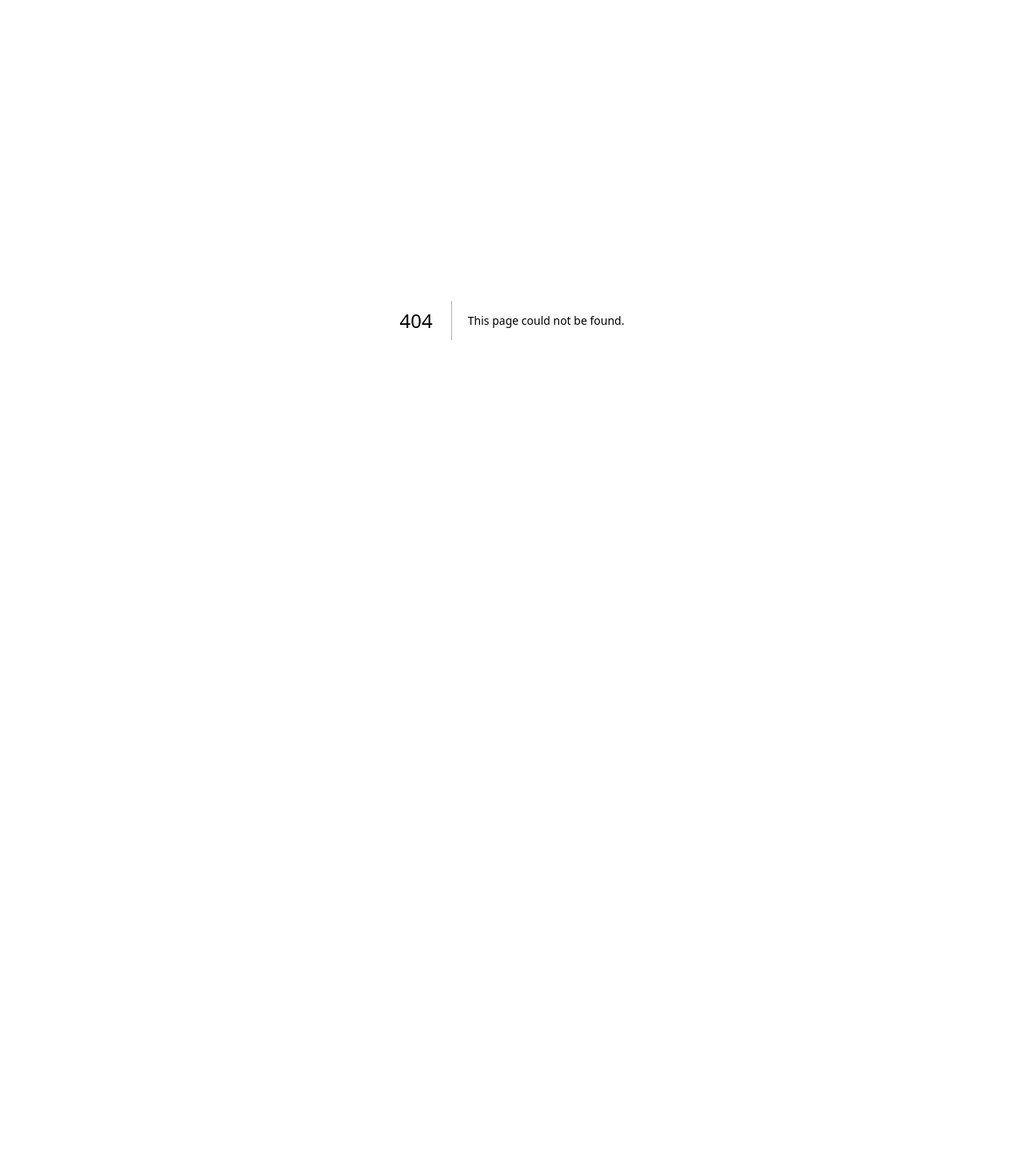
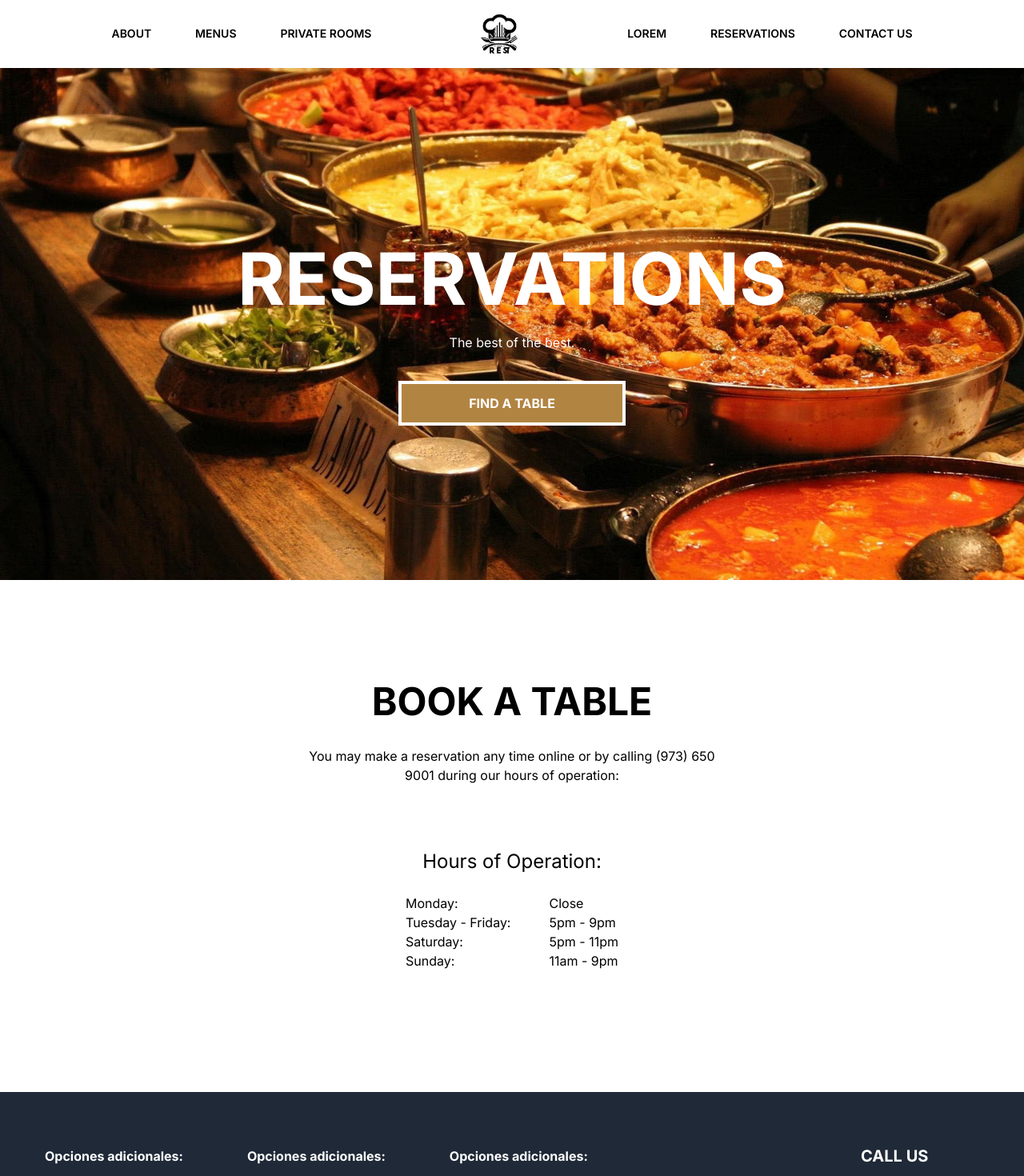
Before and after one commit to Enigma-Web-Design/landing-resto, a Next.js app: page /reservations in a window 1280 px wide. Before the commit this address had no page. Shown: the top 1470 px of the page at 80% size. Before the commit the page ends 800 px from the top, so only its background shows below. Built offline with nearby package versions, Linux system fonts and the light colour scheme.

Commit message:
feat:creating-reservation-view| updating nav and header

```diff
--- a/src/app/globals.css
+++ b/src/app/globals.css
@@ -19,4 +19,5 @@
 body {
   color: rgb(var(--foreground-rgb));
   background: #fff;
+  position: relative;
 }
--- a/src/app/layout.js
+++ b/src/app/layout.js
@@ -1,16 +1,17 @@
-import { Inter } from "next/font/google";
-import "./globals.css";
+import { Inter } from 'next/font/google';
+import './globals.css';
 
-const inter = Inter({ subsets: ["latin"] });
+const inter = Inter({ subsets: ['latin'] });
 
 export const metadata = {
-  title: "Create Next App",
-  description: "Generated by create next app",
+  title: 'Your Rest',
+  description: 'Generate your rest',
 };
 
 export default function RootLayout({ children }) {
   return (
     <html lang="en">
+      <link rel="icon" href="/your_logo.png" />
       <body className={inter.className}>{children}</body>
     </html>
   );
--- /dev/null
+++ b/src/app/reservations/page.jsx
@@ -0,0 +1,15 @@
+import BookATable from '@/components/BookATable';
+import Footer from '@/components/Footer';
+import HeaderReservation from '@/components/HeaderReservation';
+import Nav from '@/components/Nav';
+
+export default function Reservations() {
+  return (
+    <>
+      <Nav />
+      <HeaderReservation />
+      <BookATable/>
+      <Footer />
+    </>
+  );
+}
--- a/src/components/Article.jsx
+++ b/src/components/Article.jsx
@@ -1,6 +1,6 @@
 export default function Article() {
   return (
-    <div className=" mx-auto flex flex-col sm:w-1/2  px-[5vw] py-20 sm:mt-0 relative top-[-100px] justify-center text-center z-[-1] items-center bg-gray-100 text-black  border-solid border-gray-200 border-2">
+    <div className=" mx-auto flex flex-col sm:w-1/2  px-[5vw] py-20 sm:mt-0 relative top-[-100px] justify-center text-center z-[1] items-center bg-gray-100 text-black  border-solid border-gray-200 border-2">
       <h2 className="font-extrabold text-2xl sm:text-3xl mb-4">
         FINE DINING SANTA FE STYLE
       </h2>
--- /dev/null
+++ b/src/components/BookATable.jsx
@@ -0,0 +1,34 @@
+
+export default function BookATable() {
+
+  return (
+    <>
+      <section className="h-[670px] xl:h-[640px] lg:h-[600px] md:h-[540px] sm:h-[500px]  relative  bg-white overflow-hidden">
+        <div className="flex text-center flex-col items-center justify-center  absolute text-black w-full h-[670px] xl:h-[640px] lg:h-[600px] md:h-[540px] sm:h-[500px]  color-white-800">
+          <h1 className="text-xl  sm:text-5xl font-bold mb-8">BOOK A TABLE</h1>
+          <h2 className="w-3/4 sm:w-2/5  mb-20">
+            You may make a reservation any time online or by calling (973) 650
+            9001 during our hours of operation:
+          </h2>
+
+          <h2 className=" sm:text-2xl">Hours of Operation:</h2>
+          <div className="flex">
+            <div className="flex flex-col items-start m-6">
+              <h2>Monday: </h2>
+              <h2>Tuesday - Friday: </h2>
+              <h2>Saturday: </h2>
+              <h2>Sunday: </h2>
+            </div>
+
+            <div className="flex flex-col items-start m-6">
+              <h2>Close</h2>
+              <h2>5pm - 9pm</h2>
+              <h2>5pm - 11pm</h2>
+              <h2>11am - 9pm</h2>
+            </div>
+          </div>
+        </div>
+      </section>
+    </>
+  );
+}
--- a/src/components/Header.jsx
+++ b/src/components/Header.jsx
@@ -1,32 +1,35 @@
-"use client";
-import { Swiper, SwiperSlide } from "swiper/react";
-import { Autoplay, Pagination, EffectCube } from "swiper/modules";
+'use client';
+import { Swiper, SwiperSlide } from 'swiper/react';
+import { Autoplay, Pagination, EffectCube } from 'swiper/modules';
 
 // Import Swiper styles
-import "swiper/css/effect-cube";
-import "swiper/css/pagination";
-import "swiper/css";
+import 'swiper/css/effect-cube';
+import 'swiper/css/pagination';
+import 'swiper/css';
+import Link from 'next/link';
 const Header = () => {
   // Rutas de las imágenes del slider
   const images = [
-    "mainslider.jpg",
-    "mainslider2.jpg",
-    "mainslider3.jpg",
-    "mainslider4.jpg",
+    'mainslider.jpg',
+    'mainslider2.jpg',
+    'mainslider3.jpg',
+    'mainslider4.jpg',
   ];
 
   return (
     <>
-      <div className="flex flex-col items-center justify-center  absolute text-white z-[-1] w-full h-[670px] xl:h-[640px] lg:h-[600px] md:h-[540px] sm:h-[500px]  color-white-800">
+      <div className="flex flex-col items-center justify-center  absolute text-white z-[2] w-full h-[670px] xl:h-[640px] lg:h-[600px] md:h-[540px] sm:h-[500px]  color-white-800">
         <h1 className="text-[70px]  sm:text-[90px] font-bold">WELCOME</h1>
         <h2>to the oasis of the lunch</h2>
-        <button className="mt-10 font-bold border p-2 px-20 border-4 outline outline-white outline-4 border-transparent duration-100 hover:border-white ">
-          BOOK A TABLE
-        </button>
+        <Link href={'/reservations'}>
+          <button className="mt-10 font-bold border p-2 px-20 border-4 outline outline-white outline-4 border-transparent duration-100 hover:border-white ">
+            BOOK A TABLE
+          </button>
+        </Link>
       </div>
-      <header className="h-[670px] xl:h-[640px] lg:h-[600px] md:h-[540px] sm:h-[500px]  relative z-[-2] bg-white-900 overflow-hidden">
+      <header className="h-[670px] xl:h-[640px] lg:h-[600px] md:h-[540px] sm:h-[500px]  relative  bg-white-900 overflow-hidden">
         <Swiper
-          effect={"cube"}
+          effect={'cube'}
           grabCursor={true}
           cubeEffect={{
             shadow: true,
--- /dev/null
+++ b/src/components/HeaderReservation.jsx
@@ -0,0 +1,28 @@
+"use client";
+
+export default function HeaderReservation () {
+  // Rutas de las imágenes del slider
+  const image = [
+    "mainslider.jpg",
+  ];
+
+  return (
+    <>
+      <div className="flex flex-col items-center justify-center  absolute text-white z-[1] w-full h-[670px] xl:h-[640px] lg:h-[600px] md:h-[540px] sm:h-[500px]  color-white-800">
+        <h1 className="text-[40px]  sm:text-[90px] font-bold">RESERVATIONS</h1>
+        <h2>The best of the best.</h2>
+        <button className="mt-10 bg-[#b28442] text-white font-bold border p-2 px-20 border-4 outline outline-white outline-4 border-transparent duration-100 hover:border-white ">
+          FIND A TABLE
+        </button>
+      </div>
+      <header className="h-[670px] xl:h-[640px] lg:h-[600px] md:h-[540px] sm:h-[500px]  relative z-[0] bg-white-900 overflow-hidden">
+
+              <div
+                className="w-full  h-[670px] xl:h-[640px] lg:h-[600px] md:h-[540px] sm:h-[500px] bg-cover bg-center"
+                style={{ backgroundImage: `url(${image})` }}
+              />
+
+      </header>
+    </>
+  );
+};
--- a/src/components/Nav.jsx
+++ b/src/components/Nav.jsx
@@ -3,6 +3,7 @@ import Image from 'next/image';
 import yourResto from '../../public/your_logo.png';
 import Button from '@/commons/Button';
 import { useState } from 'react';
+import Link from 'next/link';
 
 export default function Nav() {
   const [isNavExpanded, setIsNavExpanded] = useState(false);
@@ -13,14 +14,15 @@ export default function Nav() {
 
   return (
     <nav
-      className={`bg-white   shadow-md flex w-full sm:p-4  text-black sticky top-0 z-100 backdrop-blur-sm bg-opacity-90  justify-end absolute`}
+      className={`bg-white absolute  shadow-md flex w-full sm:p-4  text-black sticky top-0  backdrop-blur-sm bg-opacity-90  justify-end  z-10`}
     >
       {isNavExpanded ? (
         ''
       ) : (
         <div className="mx-auto py-4 sm:hidden">
-          {' '}
+          <Link href={'/'}>
             <Image width={50} src={yourResto} alt="logo" />
+          </Link>
         </div>
       )}
 
@@ -30,29 +32,63 @@ export default function Nav() {
         }`}
       >
         <li className="py-4">
+          <Link href={'/'}>
             <Image width={50} src={yourResto} alt="logo" />
+          </Link>
         </li>
+        <Link href={'/'}>
           <li className="hover:text-green-700 cursor-pointer my-3">ABOUT</li>
+        </Link>
+        <Link href={'/'}>
           <li className="hover:text-green-700 cursor-pointer my-3">MENUS</li>
+        </Link>
+        <Link href={'/'}>
+          <li className="hover:text-green-700 cursor-pointer my-3">
+            PRIVATE ROOMS
+          </li>
+        </Link>
+        <Link href={'/'}>
           <li className="hover:text-green-700 cursor-pointer my-3">LOREM</li>
-        <li className="hover:text-green-700 cursor-pointer my-3">LOREM</li>
-        <li className="hover:text-green-700 cursor-pointer my-3">LOREM</li>
-        <li className="hover:text-green-700 cursor-pointer my-3">LOREM</li>
+        </Link>
+        <Link href={'/'}>
+          <li className="hover:text-green-700 cursor-pointer my-3">
+            RESERVATIONS
+          </li>
+        </Link>
+        <Link href={'/'}>
+          <li className="hover:text-green-700 cursor-pointer my-3">
+            CONTACT US
+          </li>
+        </Link>
       </ul>
       <Button
         className={`block sm:hidden absolute py-[3vw] `}
         onClick={toggleNav}
       />
       <ul className="hidden sm:flex items-center justify-around w-full text-sm font-semibold sm:mx-24">
+        <Link href={'/'}>
           <li className="hover:text-green-700 cursor-pointer">ABOUT</li>
+        </Link>
+        <Link href={'/'}>
           <li className="hover:text-green-700 cursor-pointer">MENUS</li>
+        </Link>
+        <Link href={'/'}>
+          <li className="hover:text-green-700 cursor-pointer">PRIVATE ROOMS</li>
+        </Link>
+        <li className="sm:mx-20 cursor-pointer">
+          <Link href={'/'}>
+            <Image width={50} src={yourResto} alt="logo" />
+          </Link>
+        </li>
+        <Link href={'/'}>
           <li className="hover:text-green-700 cursor-pointer">LOREM</li>
-        <li className="sm:mx-20 cursor-pointer">
-          <Image width={50} src={yourResto} alt="logo" />
-        </li>
-        <li className="hover:text-green-700 cursor-pointer">LOREM</li>
-        <li className="hover:text-green-700 cursor-pointer">LOREM</li>
-        <li className="hover:text-green-700 cursor-pointer">LOREM</li>
+        </Link>
+        <Link href={'/reservations'}>
+          <li className="hover:text-green-700 cursor-pointer">RESERVATIONS</li>
+        </Link>
+        <Link href={'/'}>
+          <li className="hover:text-green-700 cursor-pointer">CONTACT US</li>
+        </Link>
       </ul>
     </nav>
   );
```
Also changed, not shown: src/app/page.jsx (renamed from src/app/page.js). Lines whose indentation alone changed are shown as unchanged.
